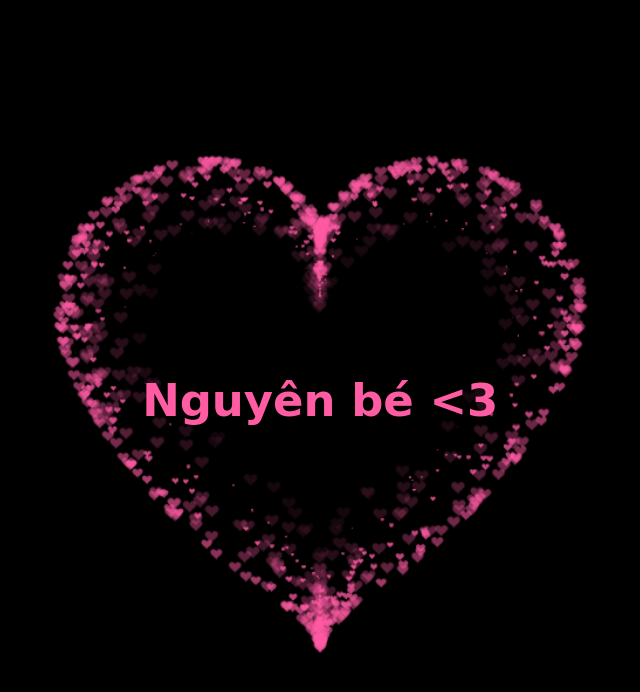
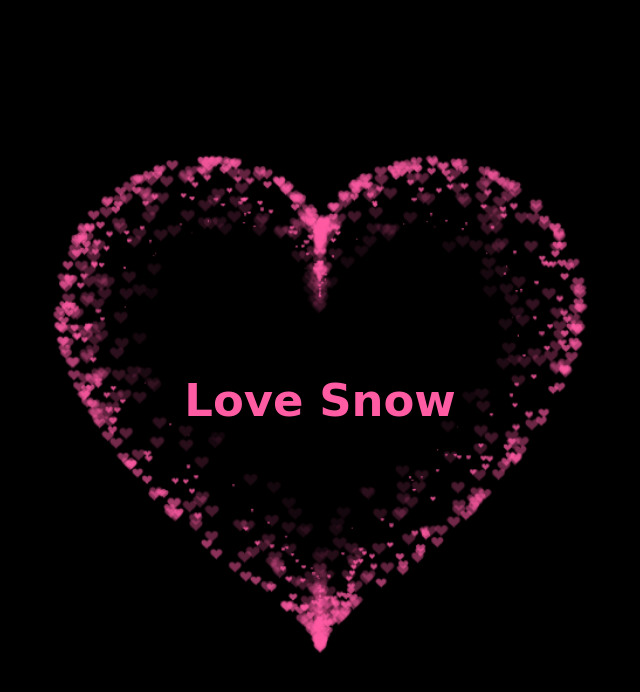
Before and after one commit to harrypik2/My-Heart, a plain HTML site: page index.html in a window 1280 px wide. Shown: the whole page, without its empty margins (320-960 px from the left). Drawn offline with Linux system fonts and the light colour scheme.

Commit message:
Update index.html

```diff
--- a/index.html
+++ b/index.html
@@ -82,7 +82,7 @@
   </head>
 
   <body>
-    <h1>Nguyên bé <3</h1>
+    <h1>Love Snow</h1>
     <div class="box">
       <canvas id="pinkboard"></canvas>
     </div>
```
